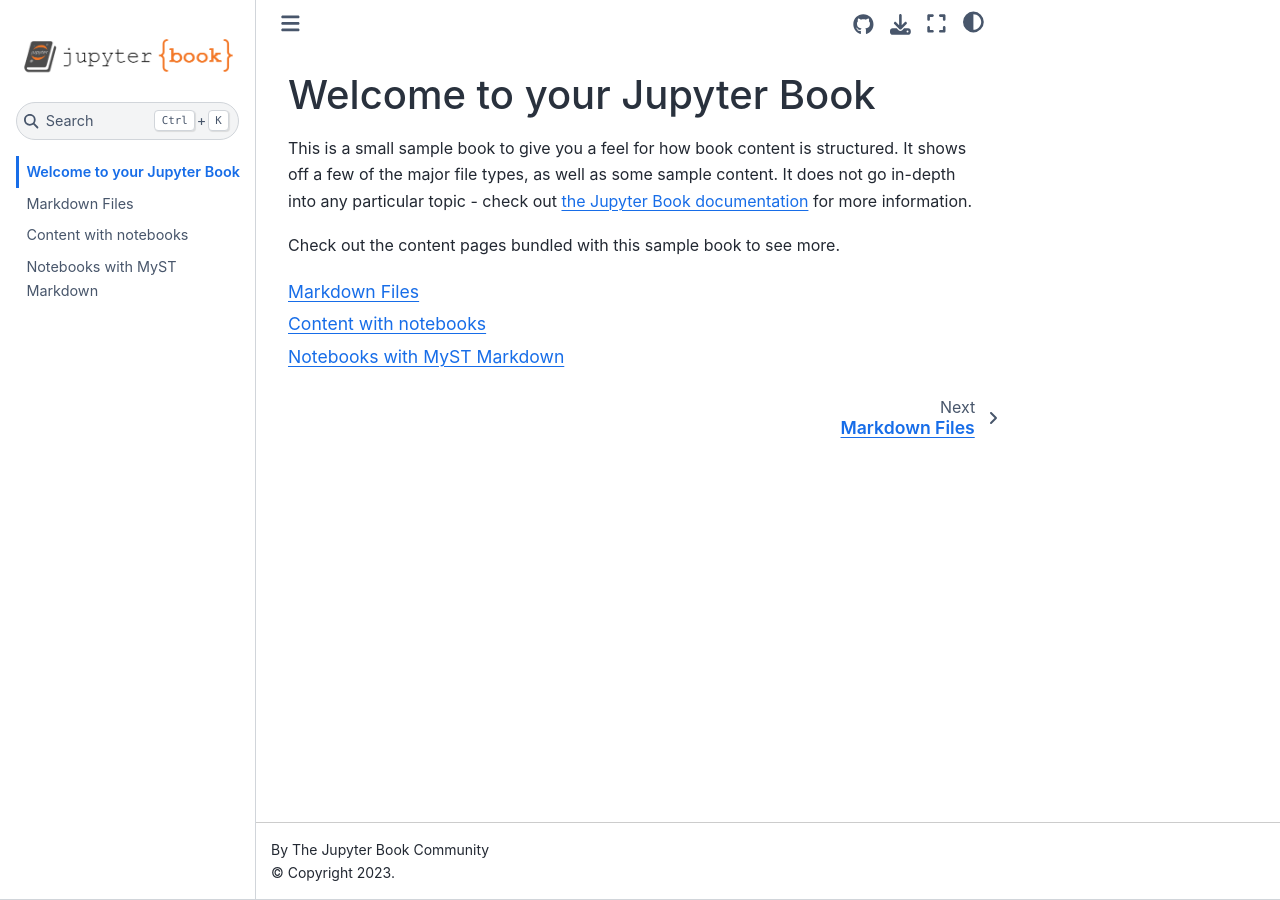
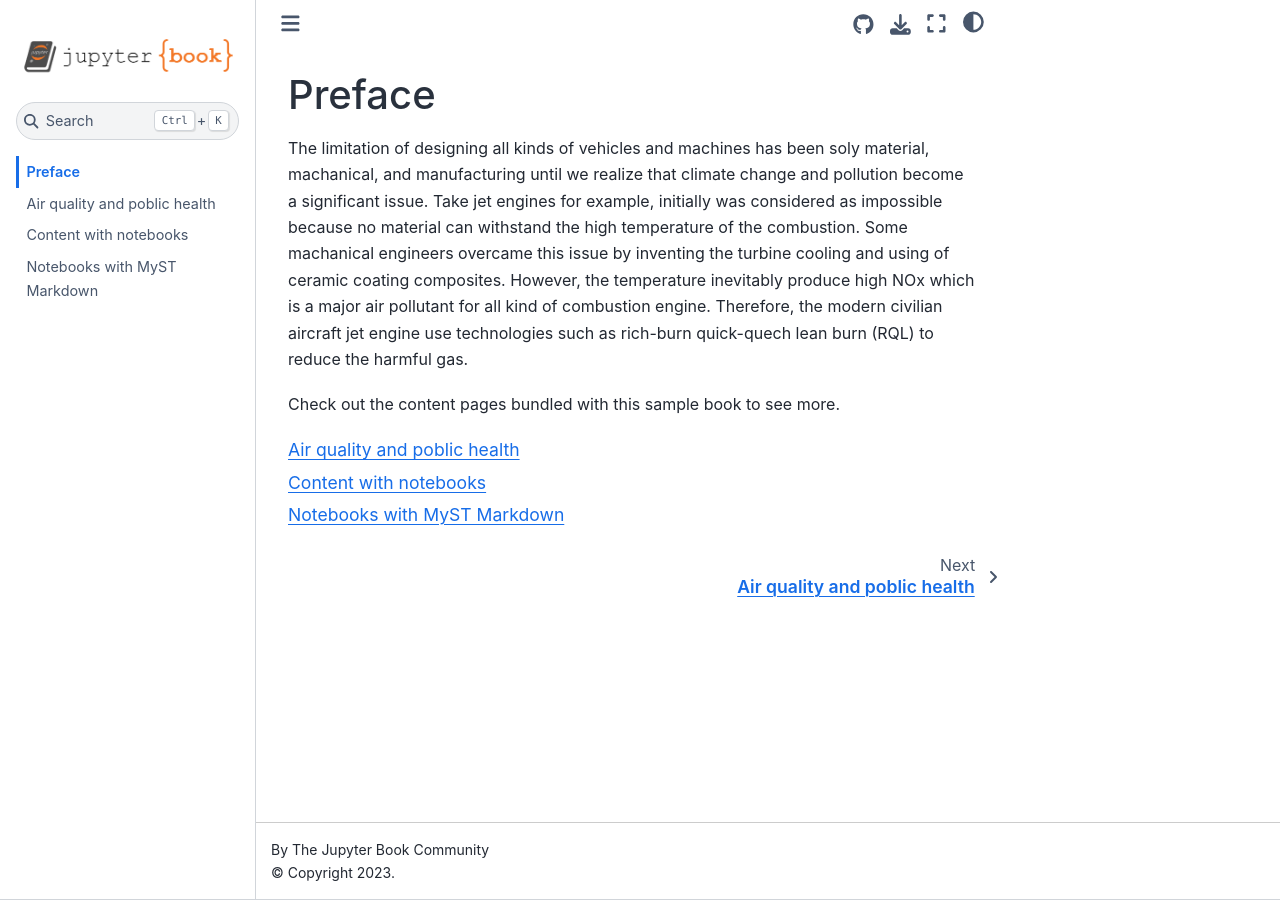
Before and after one commit to BangShiuh/bang-2022-book, a Jupyter Book: the page built from intro.md, in a window 1280 px wide. Built offline with Jupyter Book 1.0.4 settings and Sphinx 7.4.7 and the Sphinx Book theme 1.1.4, drawn with Linux system fonts in a browser that asks for light colours.

Commit message:
add taiwan-air-quality

```diff
--- a/_toc.yml
+++ b/_toc.yml
@@ -4,6 +4,6 @@
 format: jb-book
 root: intro
 chapters:
-- file: markdown
+- file: taiwan-air-quality
 - file: notebooks
 - file: markdown-notebooks
--- a/intro.md
+++ b/intro.md
@@ -1,9 +1,8 @@
-# Welcome to your Jupyter Book
+# Preface
 
-This is a small sample book to give you a feel for how book content is
-structured.
-It shows off a few of the major file types, as well as some sample content.
-It does not go in-depth into any particular topic - check out [the Jupyter Book documentation](https://jupyterbook.org) for more information.
+The limitation of designing all kinds of vehicles and machines has been soly material, machanical, and manufacturing until we realize that climate change and pollution become a significant issue. Take jet engines for example, initially was considered as impossible because no material can withstand the high temperature of the combustion. Some machanical engineers overcame this issue by inventing the turbine cooling and using of ceramic coating composites. However, the temperature inevitably produce high NOx which is a major air pollutant for all kind of combustion engine. Therefore, the modern civilian aircraft jet engine use technologies such as rich-burn quick-quech lean burn (RQL) to reduce the harmful gas.
+
+<!-- [the Jupyter Book documentation](https://jupyterbook.org) for more information. -->
 
 Check out the content pages bundled with this sample book to see more.
 
--- /dev/null
+++ b/taiwan-air-quality.md
@@ -0,0 +1,12 @@
+# Air quality and poblic health
+
+The air quality is an important indication of hospitality of a place.
+
+## The cilivian vechcles and aircrafts
+
+Cilvilain vechicles and aircrafts are one of the major air and noise pollution source.
+
+
+## The military aircrafts
+
+With the increase of pressure from PRC, more jet flighters have been launched. Ideally the military airport should be farther away from major city to avoid noise and air pollution. However, Taiwan is a small island and several military airports are close to big cities.
```
